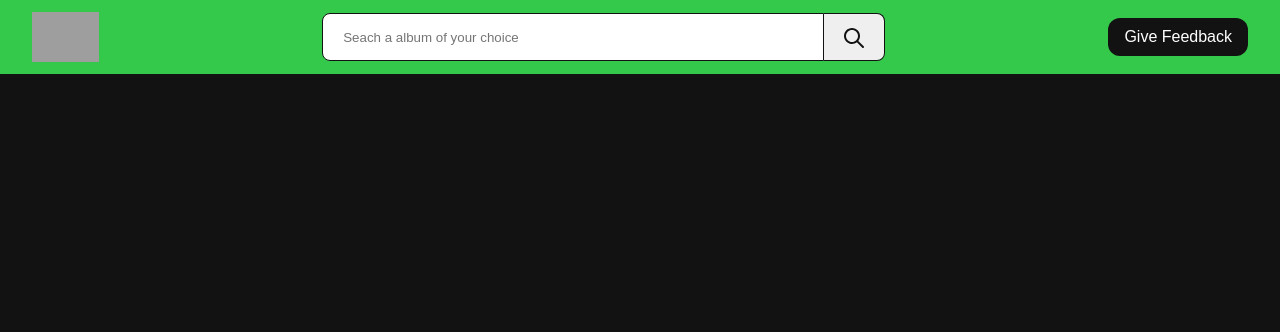
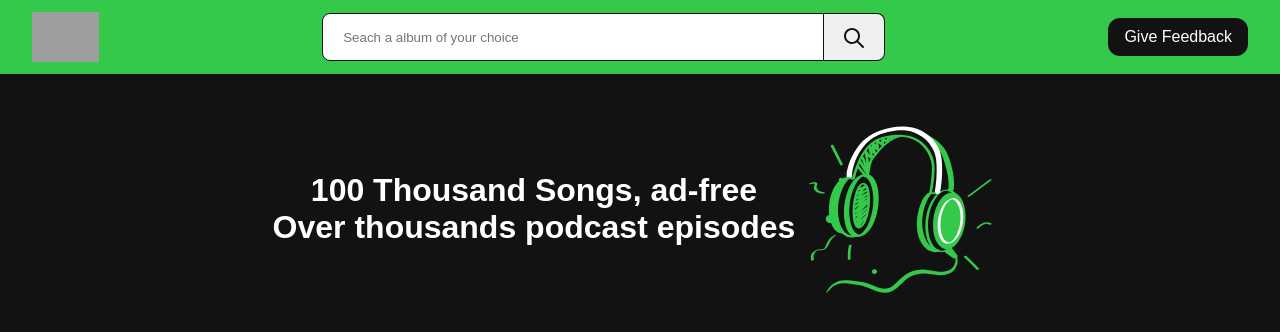
Before and after one commit to SachinWariyal/QTIFY, a React (Create React App) app: page / in a window 1280 px wide. Shown: the top 332 px of the page. Built offline with nearby package versions, Linux system fonts and the light colour scheme; grey boxes are pictures that could not be loaded.

Commit message:
Hero Section Added

```diff
--- a/src/App.js
+++ b/src/App.js
@@ -1,11 +1,13 @@
 // import logo from './logo.svg';
 import './App.css';
+import Hero from './components/Hero/Hero';
 import Navbar from './components/Navbar/Navbar';
 
 function App() {
   return (
     <div>
       <Navbar/>
+      <Hero/>
     </div>
   );
 }
--- /dev/null
+++ b/src/components/Hero/Hero.jsx
@@ -0,0 +1,18 @@
+import React from 'react'
+import styles from './Hero.module.css'
+import { ReactComponent as Headphone} from "../../assets/vibrating-headphone.svg"
+const Hero = () => {
+  return (
+    <div className={styles.hero}>
+        <div>
+            <h1>100 Thousand Songs, ad-free</h1>
+            <h1>Over thousands podcast episodes</h1>
+        </div>
+        <div>
+            <Headphone/>
+        </div>
+    </div>
+  )
+}
+
+export default Hero
--- /dev/null
+++ b/src/components/Hero/Hero.module.css
@@ -0,0 +1,8 @@
+.hero{
+    display: flex;
+    align-items: center;
+    justify-content: center;
+    text-align: center;
+    height: 270px;
+    background-color: var(--color-black);
+}
```
Also changed, not shown: src/assets/vibrating-headphone.svg (added).
